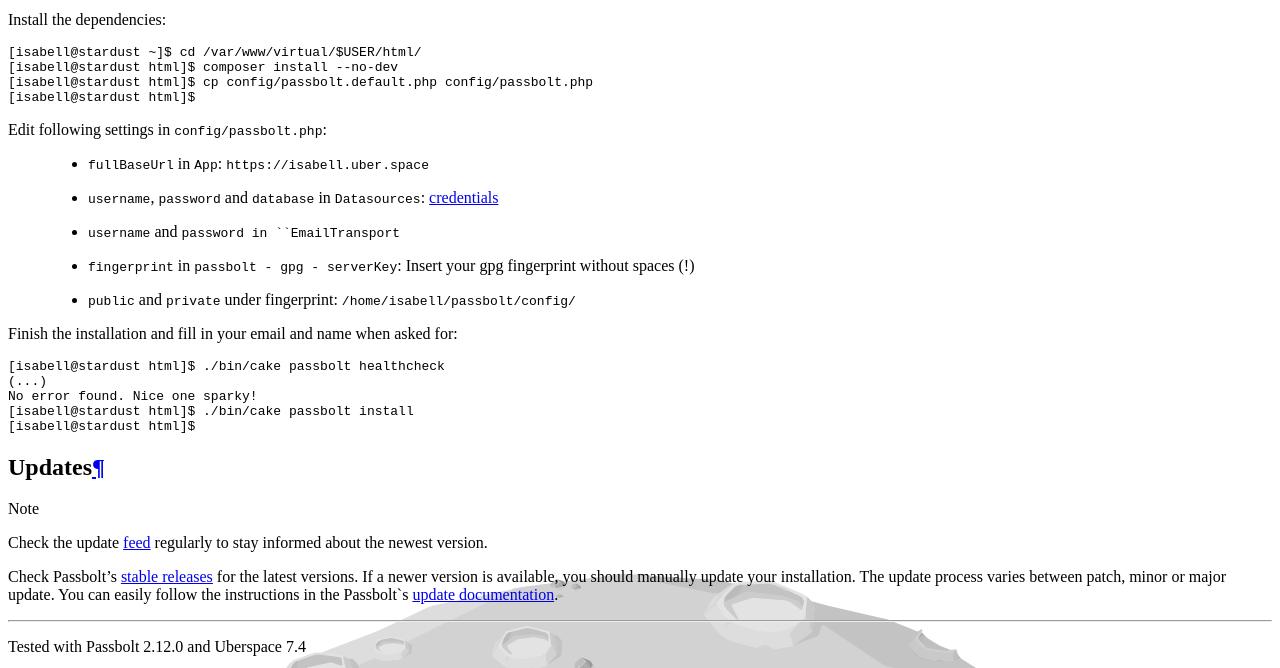
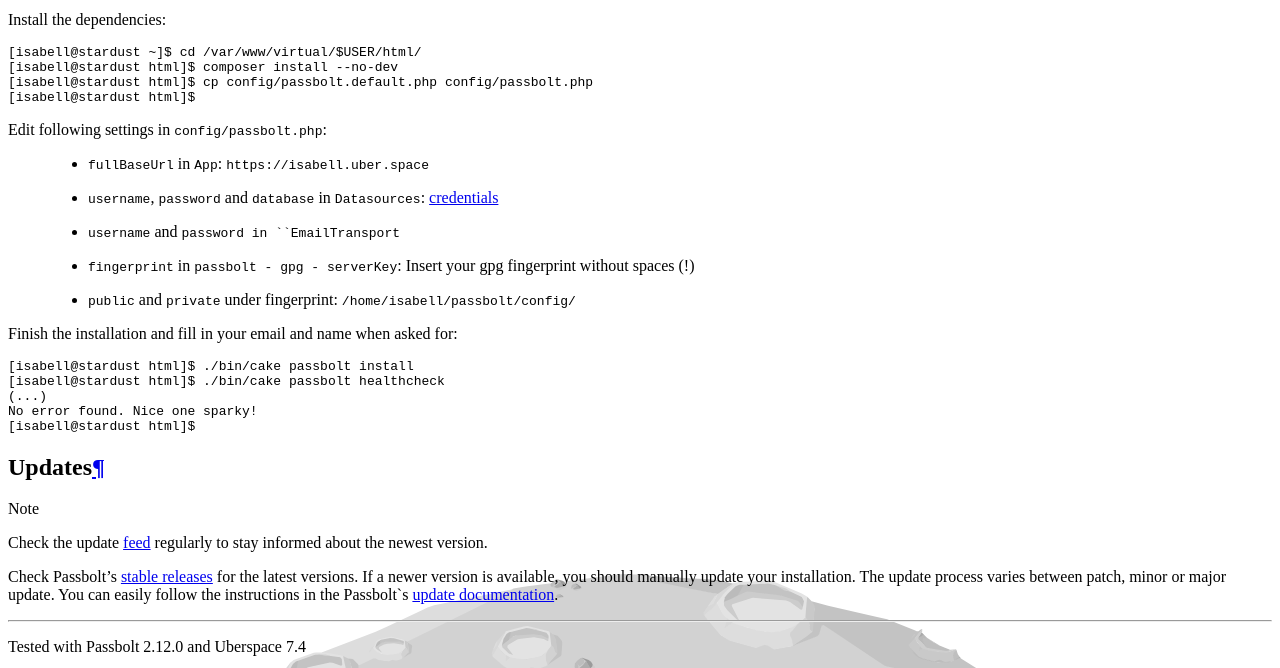
Before and after one commit to Uberspace/lab, a Sphinx documentation site: the page built from source/guide_passbolt.rst, in a window 1280 px wide and 900 px high, scrolled down 4238 px, cut to the strip 0-668 px from the top of the window. Built offline with Sphinx 7.4.7 and the Read the Docs theme 2.0.0, drawn with Linux system fonts in a browser that asks for light colours.

```diff
--- a/source/guide_passbolt.rst
+++ b/source/guide_passbolt.rst
@@ -111,10 +111,10 @@ Finish the installation and fill in your email and name when asked for:
 
 ::
 
+ [isabell@stardust html]$ ./bin/cake passbolt install
  [isabell@stardust html]$ ./bin/cake passbolt healthcheck
  (...)
  No error found. Nice one sparky!
- [isabell@stardust html]$ ./bin/cake passbolt install
  [isabell@stardust html]$
 
 Updates
```
